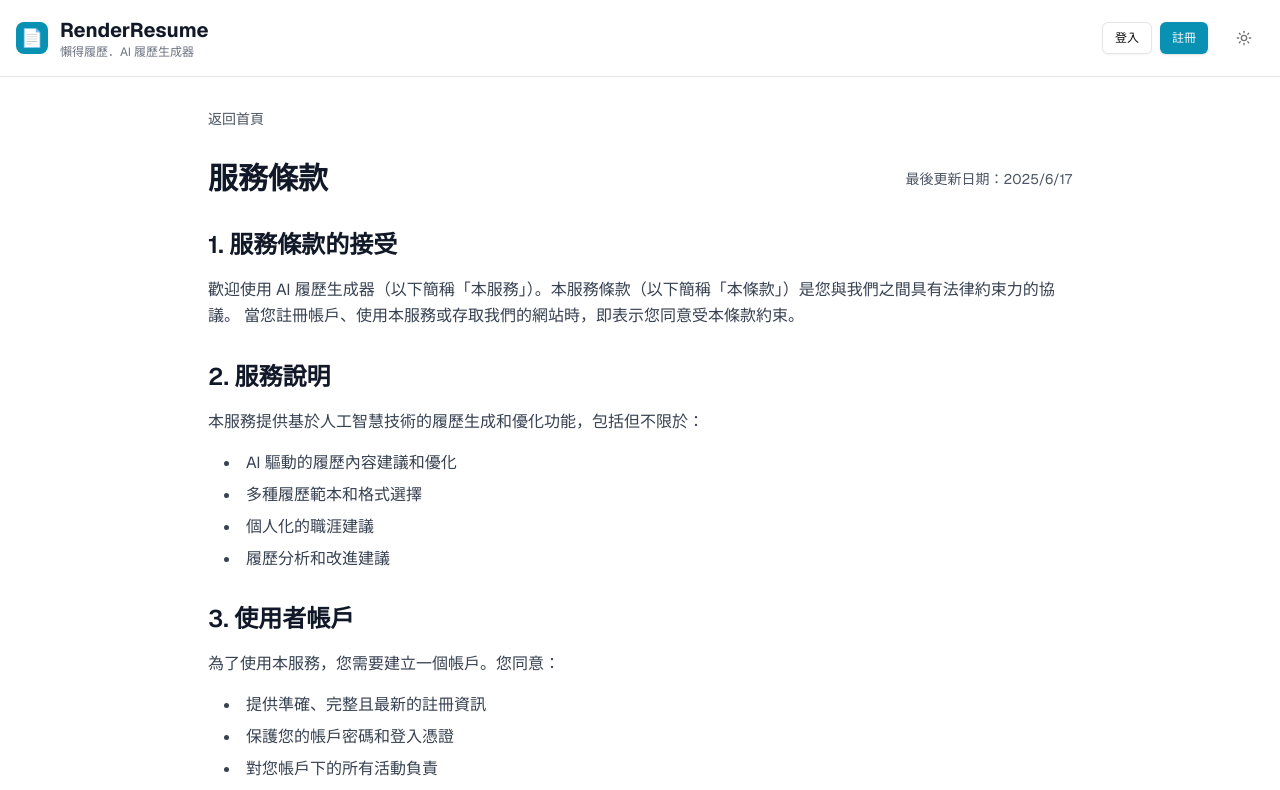
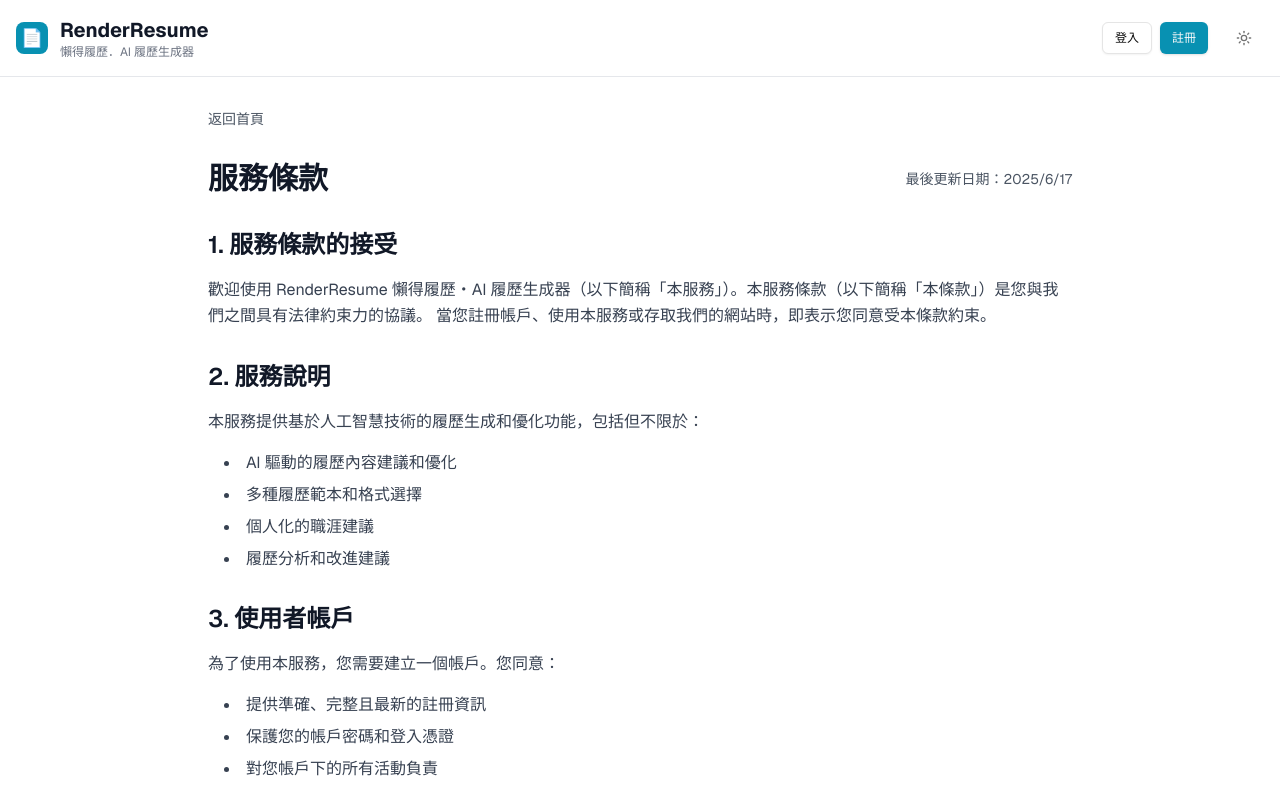
Before and after one commit to ruby0322/render-resume, a Next.js app: page /terms in a window 1280 px wide. Shown: the top 790 px of the page. Built offline with nearby package versions, Linux system fonts and the light colour scheme; no server answers.

Commit message:
docs: Update service name in TermsPage for consistency with branding

```diff
--- a/app/terms/page.tsx
+++ b/app/terms/page.tsx
@@ -29,7 +29,7 @@ export default function TermsPage() {
                 1. 服務條款的接受
               </h2>
               <p className="text-gray-700 dark:text-gray-300 leading-relaxed">
-                歡迎使用 AI 履歷生成器（以下簡稱「本服務」）。本服務條款（以下簡稱「本條款」）是您與我們之間具有法律約束力的協議。
+                歡迎使用 RenderResume 懶得履歷・AI 履歷生成器（以下簡稱「本服務」）。本服務條款（以下簡稱「本條款」）是您與我們之間具有法律約束力的協議。
                 當您註冊帳戶、使用本服務或存取我們的網站時，即表示您同意受本條款約束。
               </p>
             </section>
```
